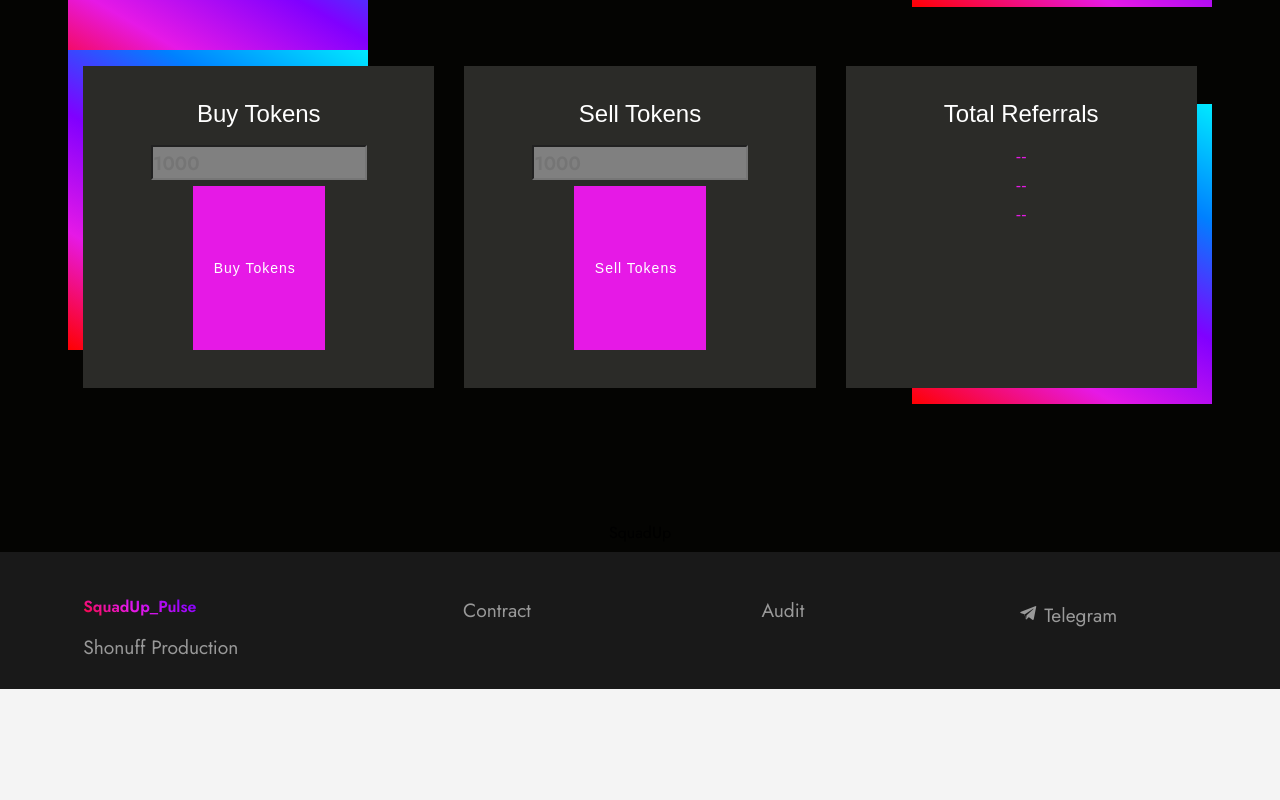
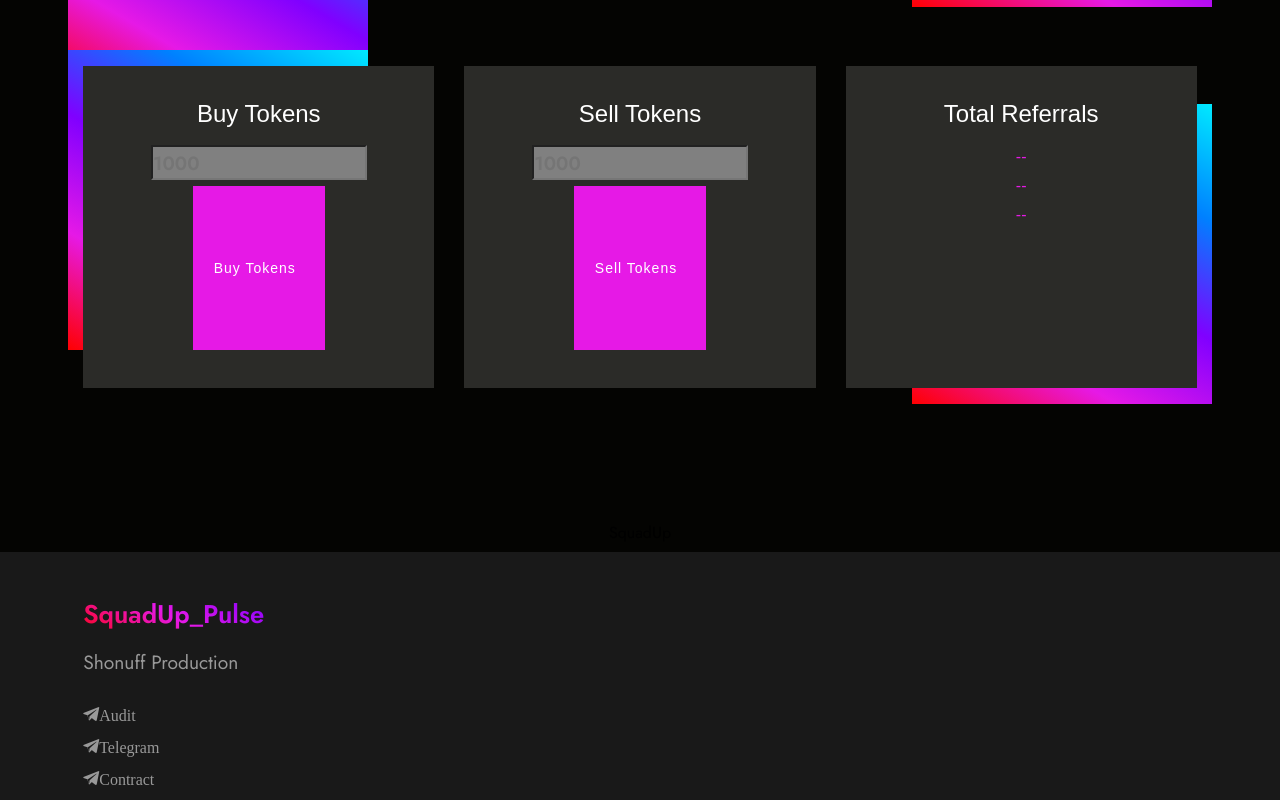
Before and after one commit to shonuff1221/SquadUp_Pulse, a website: page index.html in a window 1280 px wide. Shown: the part 1129-1929 px from the top of the page. Before the commit the page ends 1818 px from the top, so only its background shows below. Drawn offline with Linux system fonts and the light colour scheme; a script that the page names is missing; files whose address does not match are found by name.

Commit message:
fix footer

```diff
--- a/index.html
+++ b/index.html
@@ -252,8 +252,8 @@
 
     <div class="container">
         <div class="row align-left">
-            <div class="col-md-6 col-lg-3">
-                <h3 class="title pb-2 align-left mbr-bold mbr-fonts-style display-4">SquadUp_Pulse</h3>
+            <div class="col-md-6 col-lg-5">
+                <h2 class="title pb-2 align-left mbr-bold mbr-fonts-style display-5">SquadUp_Pulse</h2>
                 <p class="mbr-text align-left mbr-white mbr-regular mbr-fonts-style display-7">Shonuff Production<br></p>
                 <div class="socicon-wrap">
 
@@ -264,61 +264,28 @@
             </div>
             <div class="col-md-6 col-lg-3">
                 <div class="align-wrap">
-                    <div class="item-wrap">
-                        <div class="icons-wrap pb-2">
-                            <p class="icon-title mbr-regular mbr-fonts-style display-7">
-                                Contract<br></p>
-                        </div>
-                    </div>
-                    <div class="item-wrap">
 
-                    </div>
-                    <div class="item-wrap">
-
-                    </div>
-                    <div class="item-wrap">
-
-                    </div>
-                    <div class="item-wrap">
-
-                    </div>
                 </div>
             </div>
-            <div class="col-md-6 col-lg-3">
+            <div class="col-md-6 col-lg-8">
                 <div class="align-wrap">
                     <div class="item-wrap">
                         <div class="icons-wrap pb-2">
+                            <a href="#" target="_blank"><span class="item-icon socicon-telegram socicon">Audit</span></a>
 
-                            <p class="icon-title mbr-regular mbr-fonts-style display-7">
-                                Audit<br></p>
                         </div>
-                    </div>
-                    <div class="item-wrap">
+                        <div class="icons-wrap pb-2">
+                            <a href="https://t.me/SquadUpTeam" target="_blank"><span class="item-icon socicon-telegram socicon">Telegram</span></a>
 
-                    </div>
-                    <div class="item-wrap">
+                        </div>
+                        <div class="icons-wrap pb-2">
+                            <a href="" target="_blank"><span class="item-icon socicon-telegram socicon">Contract</span></a>
 
-                    </div>
-                    <div class="item-wrap">
-
-                    </div>
-                    <div class="item-wrap">
-
-                    </div>
-                </div>
-            </div>
-            <div class="col-md-6 align-center col-lg-3">
-
-                <div class="list-items pb-4">
-                    <div class="item mbr-flex">
-                        <a href="https://t.me/SquadUpTeam" target="_blank"><span class="item-icon socicon-telegram socicon"></span></a>
-                        <p class="item-text mbr-regular mbr-white mbr-fonts-style display-7">Telegram</p>
+                        </div>
                     </div>
 
                 </div>
-
             </div>
-        </div>
     </div>
 </section>
 
```
Also changed, not shown: Stake.html (+13 -44 lines).
